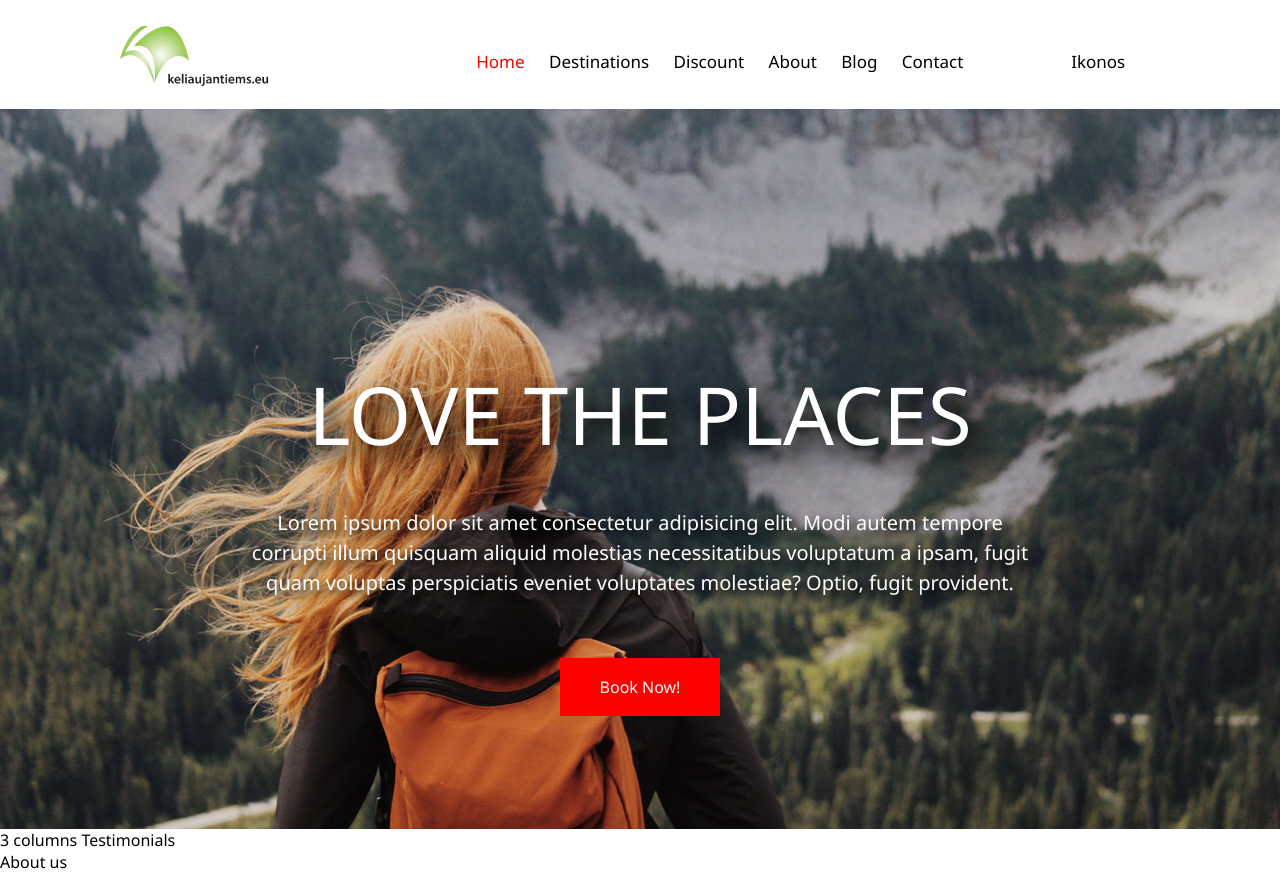
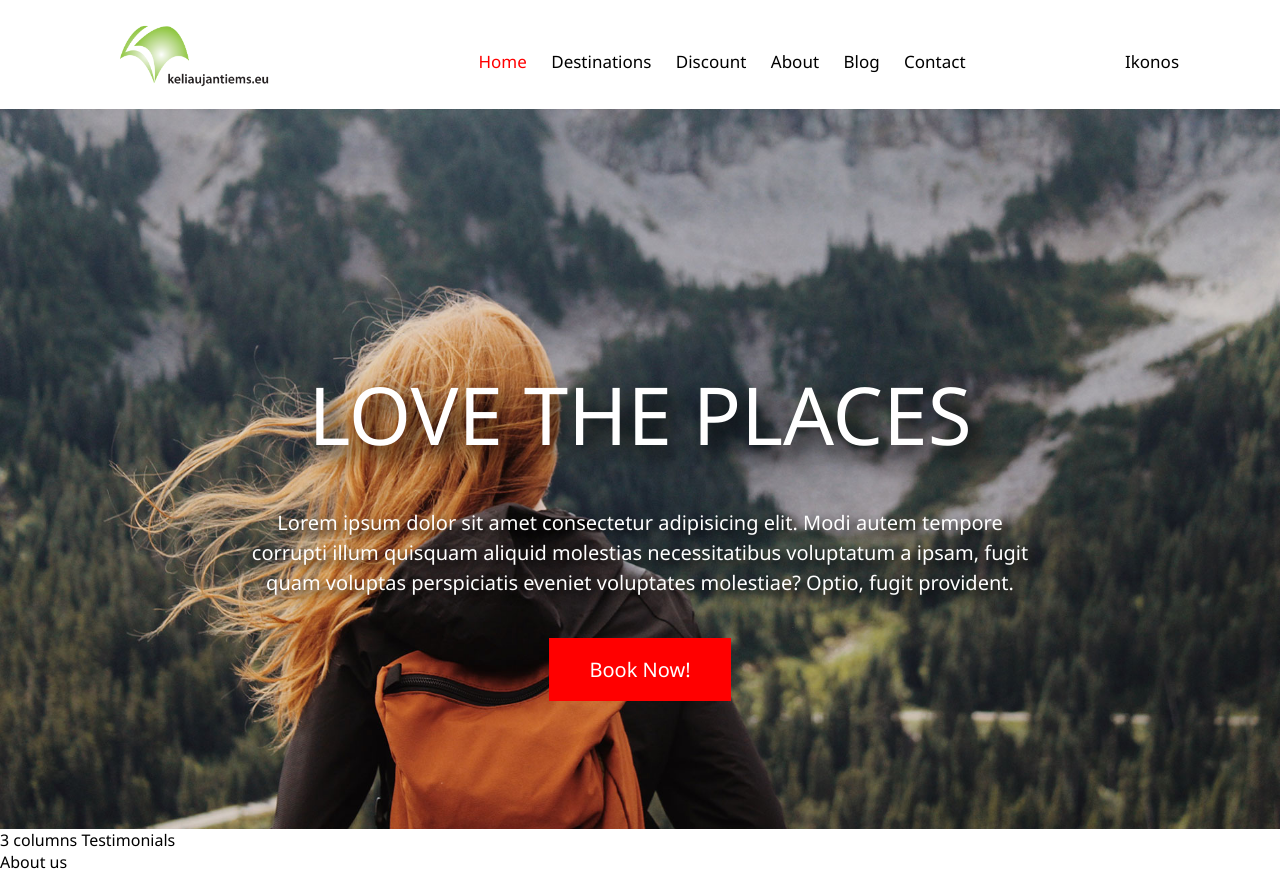
Before and after one commit to Ramunas-Bkr/Travelers-master, a plain HTML site: page index.html in a window 1280 px wide. Drawn offline with Linux system fonts and the light colour scheme.

Commit message:
Friday end work

```diff
--- a/css/button.css
+++ b/css/button.css
@@ -3,4 +3,5 @@
     background-color: red;
     color: #fff;
     padding: 18px 40px;
+    font-size: 20px;
     }
--- a/css/style.css
+++ b/css/style.css
@@ -5,9 +5,6 @@ body * {
     vertical-align: top;
     box-sizing: border-box;
     font-family: 'Segoe UI', Tahoma, Geneva, Verdana, sans-serif
-}
-body {
-
 }
 header {
     display: inline-block;
@@ -37,6 +34,7 @@ header {
         display: inline-block;
         width: 20%;
         margin-top: 50px;
+        float: right;
     }
 .hero {
     display: inline-block;
@@ -64,7 +62,7 @@ header {
             display: inline-block;
             font-size: 20px;
             padding-top: 40px;
-            padding-bottom: 60px;
+            padding-bottom: 40px;
             text-shadow: 5px 5px 10px black;
             line-height: 150%;
         }
```
